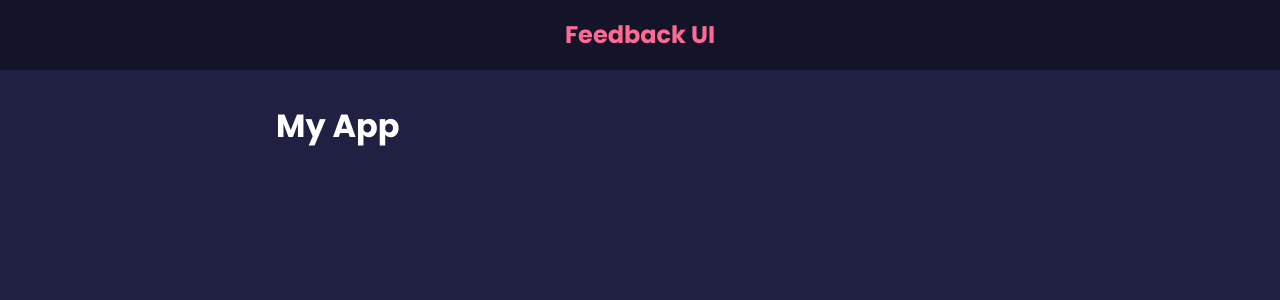
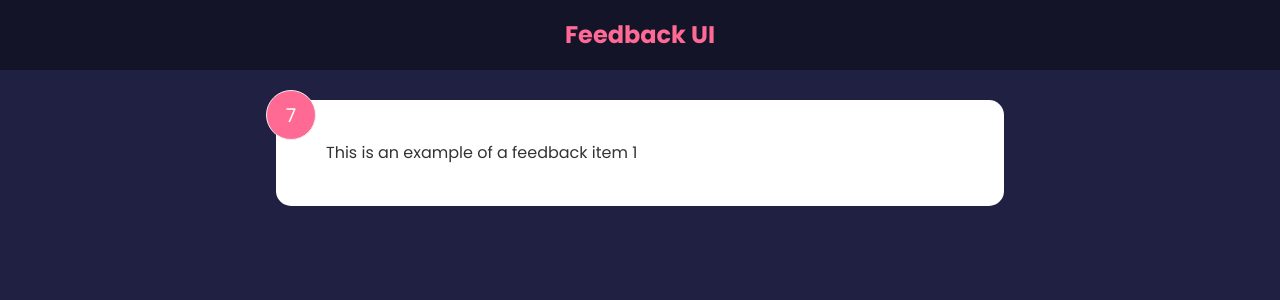
Before and after one commit to josephe44/Feedback-app-with-react, a React (Create React App) app: page / in a window 1280 px wide. Shown: the top 300 px of the page. Built offline with nearby package versions, Linux system fonts and the light colour scheme.

Commit message:
created a FeedbackItem component and added component level state in it

```diff
--- a/src/App.js
+++ b/src/App.js
@@ -1,13 +1,15 @@
 import Header from './components/Header'
+import FeedbackItem from './components/FeedbackItem'
 
 function App() {
   return (
     <>
       {/*Header UI and Add a prop to the header for dynamic use */}
-      <Header logo='Feedback UI'/>
+      <Header logo="Feedback UI" />
       {/* Container of the body */}
       <div className="container">
-        <h1>My App</h1>
+        {/* Feedback Item UI */}
+        <FeedbackItem />
       </div>
     </>
   )
--- /dev/null
+++ b/src/components/FeedbackItem.jsx
@@ -0,0 +1,14 @@
+import { useState } from 'react'
+
+function FeedbackItem() {
+  const [rating, setRating] = useState(7)
+  const [text, setText] = useState('This is an example of a feedback item 1')
+  return (
+    <div className="card">
+      <div className="num-display">{rating}</div>
+      <div className="text-display">{text}</div>
+    </div>
+  )
+}
+
+export default FeedbackItem
```
